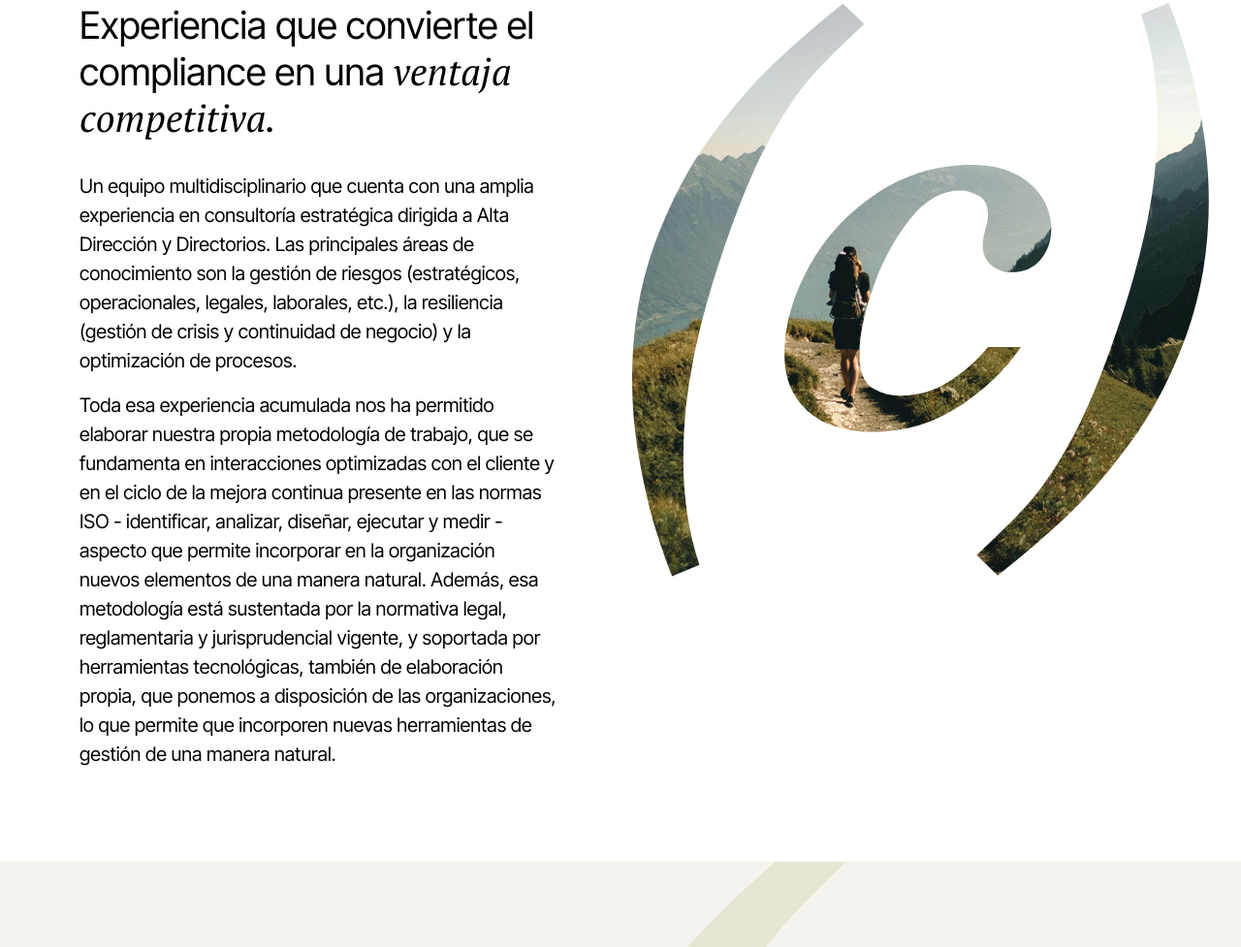
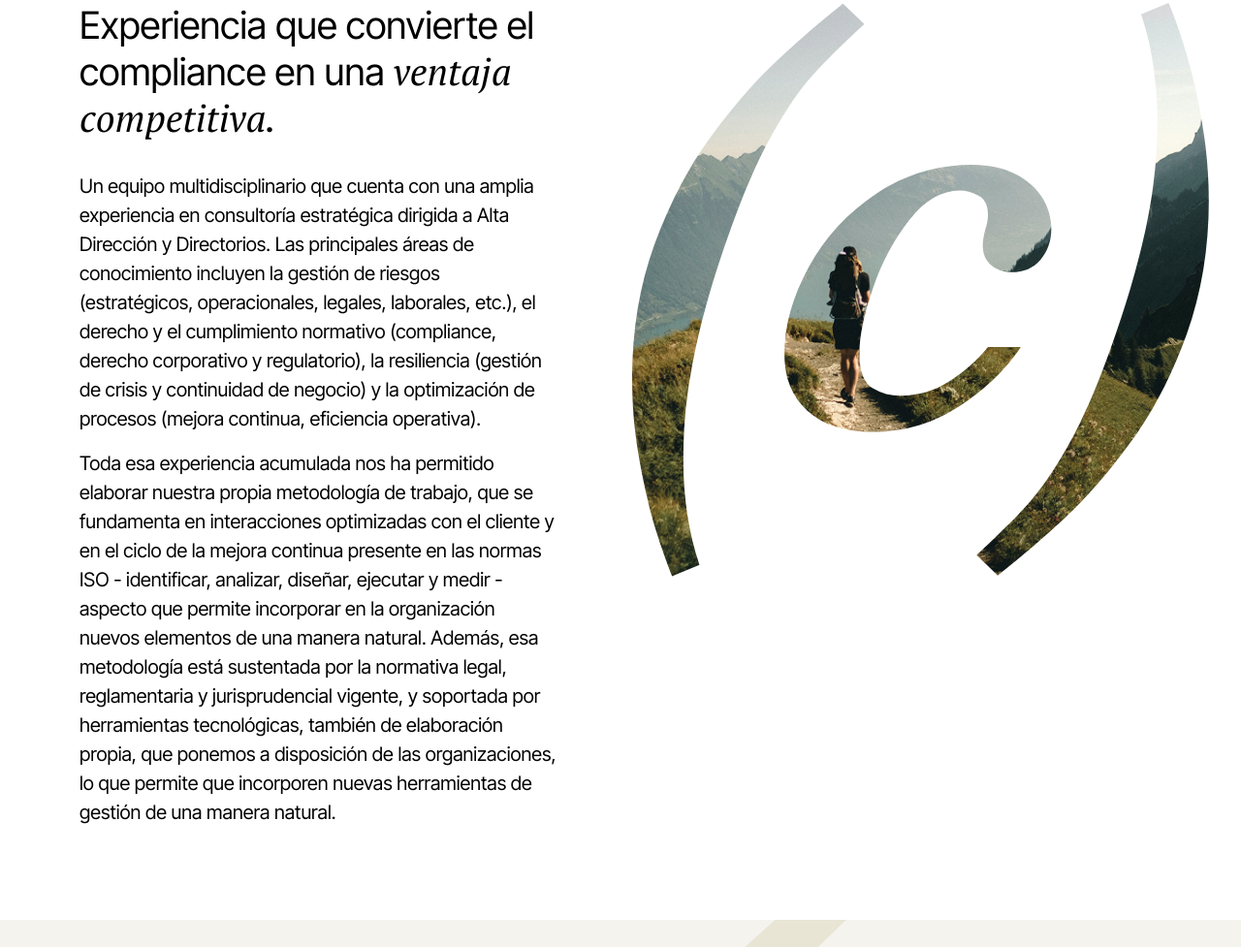
Before and after one commit to sebasyc/cpragma, a plain HTML site: page index.html in a window 1280 px wide. Shown: the part 1080-2057 px from the top of the page at 97% size. Drawn offline with nearby package versions, Linux system fonts and the light colour scheme.

Commit message:
ajuste texto quienes somos

```diff
--- a/index.html
+++ b/index.html
@@ -149,7 +149,7 @@
                         <div class="title-section title-section--light">
                             <h2 class="top-tit1">Experiencia que convierte el compliance en una <span>ventaja competitiva.</span></h2>
                             <div class="title-section__subhead">
-                                <p class="subhead1">Un equipo multidisciplinario que cuenta con una amplia experiencia en consultoría estratégica dirigida a Alta Dirección y Directorios. Las principales áreas de conocimiento son la gestión de riesgos (estratégicos, operacionales, legales, laborales, etc.), la resiliencia (gestión de crisis y continuidad de negocio) y la optimización de procesos.</p>
+                                <p class="subhead1">Un equipo multidisciplinario que cuenta con una amplia experiencia en consultoría estratégica dirigida a Alta Dirección y Directorios. Las principales áreas de conocimiento incluyen la gestión de riesgos (estratégicos, operacionales, legales, laborales, etc.), el derecho y el cumplimiento normativo (compliance, derecho corporativo y regulatorio), la resiliencia (gestión de crisis y continuidad de negocio) y la optimización de procesos (mejora continua, eficiencia operativa).</p>
                                 <p class="subhead1">Toda esa experiencia acumulada nos ha permitido elaborar nuestra propia metodología de trabajo, que se fundamenta en interacciones optimizadas con el cliente y en el ciclo de la mejora continua presente en las normas ISO - identificar, analizar, diseñar, ejecutar y medir - aspecto que permite incorporar en la organización nuevos elementos de una manera natural. Además, esa metodología está sustentada por la normativa legal, reglamentaria y jurisprudencial vigente, y soportada por herramientas tecnológicas, también de elaboración propia, que ponemos a disposición de las organizaciones, lo que permite que incorporen nuevas herramientas de gestión de una manera natural.</p>
                             </div>
                         </div>
```
